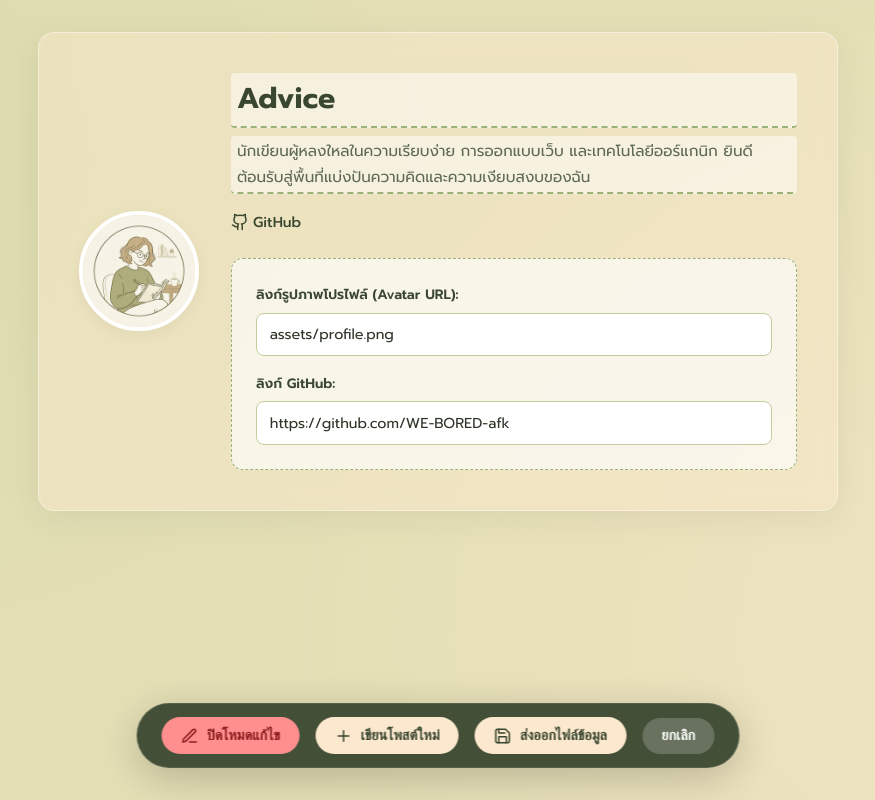
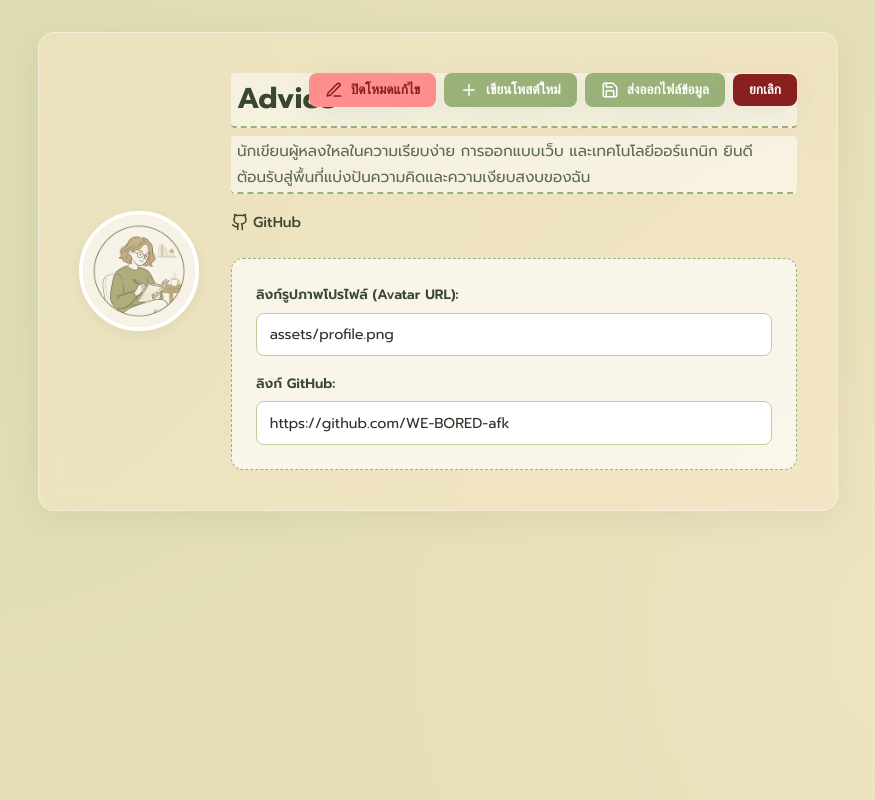
Before and after one commit to WE-BORED-afk/Web-Blogger-anti, a plain HTML site: page index.html in a window 1280 px wide. Both pictures are taken after a click on the button "เปิดโหมดแก้ไข". Shown: the whole page, without its empty margins (202-1077 px from the left). Drawn offline with Linux system fonts and the light colour scheme.

Commit message:
Bake top-right action bar design and cleanup carbonized markers

```diff
--- a/index.html
+++ b/index.html
@@ -35,19 +35,6 @@
                     </div>
                 </div>
             </div>
-        </header>
-
-        <!-- Main Blog Feed -->
-        <main id="blog-feed">
-            <!-- Blog posts will be loaded here dynamically from app.js -->
-        </main>
-
-        <!-- Post Detail View -->
-        <section id="post-detail-view" style="display: none;">
-            <!-- Single blog post detail will be loaded here dynamically from app.js -->
-        </section>
-    </div>
-
             <!-- Floating Actions Bar -->
             <div class="action-bar">
                 <button id="btn-toggle-edit" class="action-btn btn-edit-mode">
@@ -66,9 +53,24 @@
                     <span>ยกเลิก</span>
                 </button>
             </div>
+        </header>
+
+        <!-- Main Blog Feed -->
+        <main id="blog-feed">
+            <!-- Blog posts will be loaded here dynamically from app.js -->
+        </main>
+
+        <!-- Post Detail View -->
+        <section id="post-detail-view" style="display: none;">
+            <!-- Single blog post detail will be loaded here dynamically from app.js -->
+        </section>
+    </div>
 
     <!-- Include posts data and logic script -->
     <script src="posts.js"></script>
     <script src="app.js"></script>
+<!-- impeccable-live-start -->
+<script src="http://localhost:8400/live.js"></script>
+<!-- impeccable-live-end -->
 </body>
 </html>
--- a/style.css
+++ b/style.css
@@ -374,34 +374,25 @@ body.edit-mode-active .delete-post-btn {
     display: block;
 }
 
-/* Floating Actions Bar */
+/* Header Actions Bar (Top-Right inside Header) */
 .action-bar {
-    position: fixed;
-    bottom: 2rem;
-    left: 50%;
-    transform: translateX(-50%);
-    background: rgba(58, 71, 48, 0.95);
-    backdrop-filter: blur(12px);
-    -webkit-backdrop-filter: blur(12px);
-    border: 1px solid rgba(255, 255, 255, 0.1);
-    padding: 0.8rem 1.5rem;
-    border-radius: 50px;
-    box-shadow: 0 10px 40px rgba(0, 0, 0, 0.2);
+    position: absolute;
+    top: 2.5rem;
+    right: 2.5rem;
     display: flex;
-    gap: 1rem;
+    gap: 0.5rem;
     align-items: center;
-    z-index: 1000;
     transition: var(--transition);
 }
 
 .action-btn {
     font-family: 'Prompt', inherit;
     border: none;
-    padding: 0.6rem 1.2rem;
-    border-radius: 50px;
+    padding: 0.5rem 1rem;
+    border-radius: 8px;
     cursor: pointer;
     font-weight: 600;
-    font-size: 0.9rem;
+    font-size: 0.85rem;
     transition: var(--transition);
     display: flex;
     align-items: center;
@@ -411,30 +402,36 @@ body.edit-mode-active .delete-post-btn {
 .btn-edit-mode {
     background: var(--color-primary);
     color: var(--color-white);
+    box-shadow: var(--shadow);
 }
 
 .btn-edit-mode:hover {
-    background: var(--color-secondary);
+    background: var(--color-dark);
+    transform: translateY(-1px);
 }
 
 .btn-add-post, .btn-save-export {
     display: none;
-    background: var(--color-warm);
-    color: var(--color-dark);
+    background: var(--color-primary);
+    color: var(--color-white);
+    box-shadow: var(--shadow);
 }
 
 .btn-add-post:hover, .btn-save-export:hover {
-    background: var(--color-white);
+    background: var(--color-dark);
+    transform: translateY(-1px);
 }
 
 .btn-cancel {
     display: none;
-    background: rgba(255, 255, 255, 0.2);
+    background: #8A1F1F;
     color: var(--color-white);
+    box-shadow: var(--shadow);
 }
 
 .btn-cancel:hover {
-    background: rgba(255, 255, 255, 0.3);
+    background: #FF5C5C;
+    transform: translateY(-1px);
 }
 
 /* Show action buttons when Edit Mode is active */
@@ -487,9 +484,12 @@ body.edit-mode-active .btn-cancel {
         font-size: 1.4rem;
     }
     .action-bar {
-        width: 90%;
-        justify-content: space-around;
-        padding: 0.8rem;
+        position: static;
+        margin-top: 1rem;
+        width: 100%;
+        justify-content: center;
+        flex-wrap: wrap;
+        gap: 0.5rem;
     }
     .action-btn {
         padding: 0.5rem 1rem;
```
Lines whose indentation alone changed are shown as unchanged.
